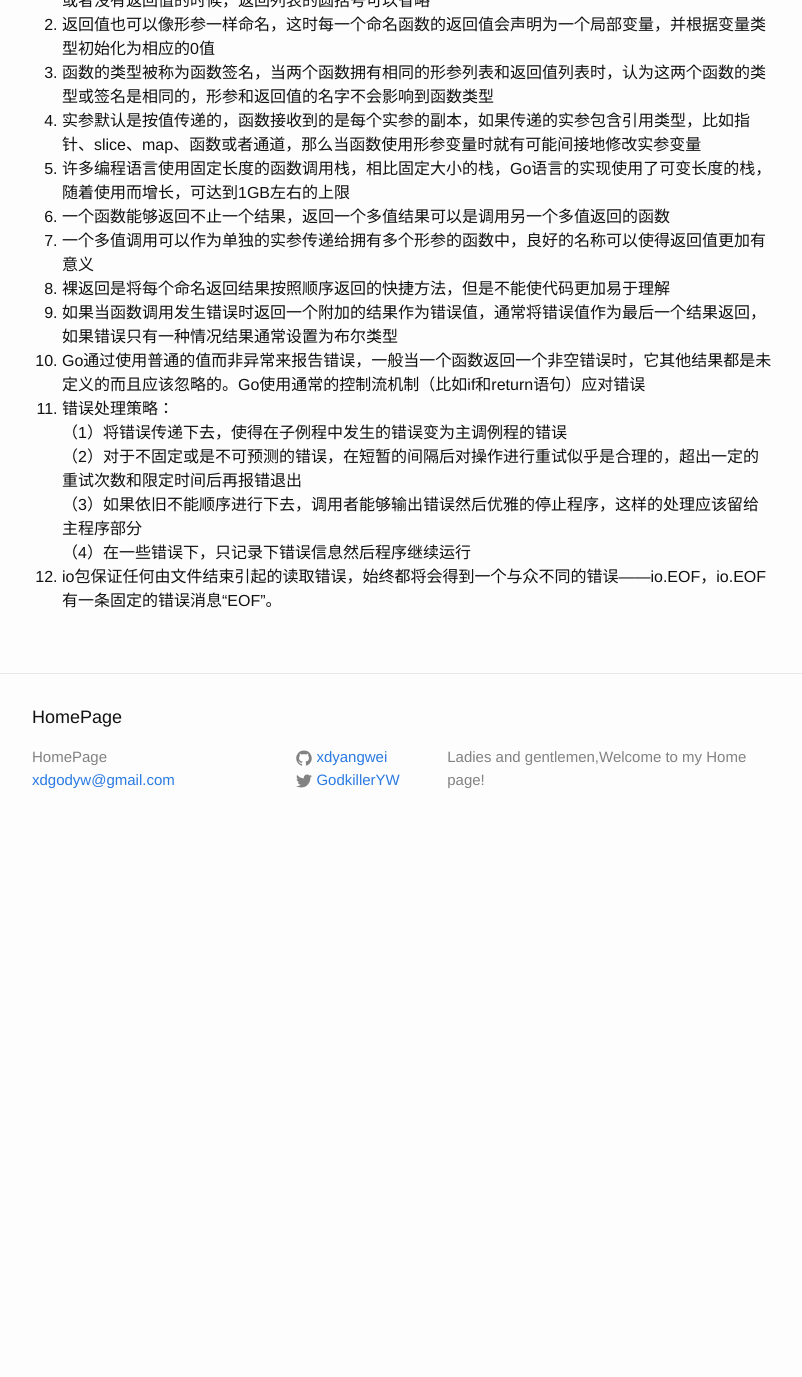
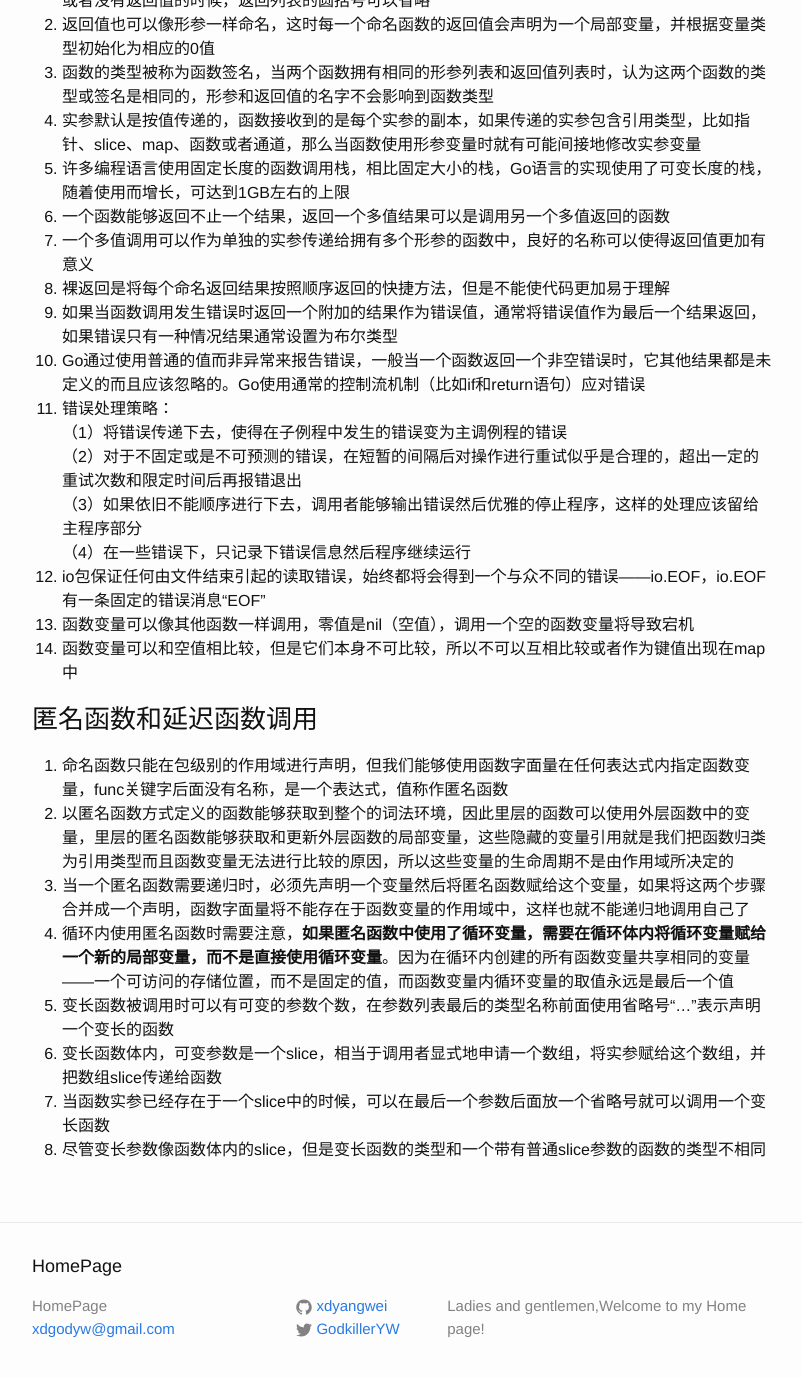
Before and after one commit to xdyangwei/xdyangwei.github.io, a Jekyll site: the page built from _posts/2019-11-11-Golang函数.md, in a window 1280 px wide and 1400 px high, scrolled down 289 px. Shown: the top 1377 px of the window, without its empty margins (238-1040 px from the left). Built offline with Jekyll 4.4.1, drawn with Linux system fonts in a browser that asks for light colours; our own code applies the rules of GitHub Pages for plain Markdown files; before the commit the page ends 1140 px from its top, so only the background shows below that.

Commit message:
add the tips of non-name function and function variable

```diff
--- a/_posts/2019-11-11-Golang函数.md
+++ b/_posts/2019-11-11-Golang函数.md
@@ -14,4 +14,16 @@
 （2）对于不固定或是不可预测的错误，在短暂的间隔后对操作进行重试似乎是合理的，超出一定的重试次数和限定时间后再报错退出
 （3）如果依旧不能顺序进行下去，调用者能够输出错误然后优雅的停止程序，这样的处理应该留给主程序部分
 （4）在一些错误下，只记录下错误信息然后程序继续运行
-12. io包保证任何由文件结束引起的读取错误，始终都将会得到一个与众不同的错误——io.EOF，io.EOF有一条固定的错误消息“EOF”。
+12. io包保证任何由文件结束引起的读取错误，始终都将会得到一个与众不同的错误——io.EOF，io.EOF有一条固定的错误消息“EOF”
+13. 函数变量可以像其他函数一样调用，零值是nil（空值），调用一个空的函数变量将导致宕机
+14. 函数变量可以和空值相比较，但是它们本身不可比较，所以不可以互相比较或者作为键值出现在map中
+
+### 匿名函数和延迟函数调用
+1. 命名函数只能在包级别的作用域进行声明，但我们能够使用函数字面量在任何表达式内指定函数变量，func关键字后面没有名称，是一个表达式，值称作匿名函数
+2. 以匿名函数方式定义的函数能够获取到整个的词法环境，因此里层的函数可以使用外层函数中的变量，里层的匿名函数能够获取和更新外层函数的局部变量，这些隐藏的变量引用就是我们把函数归类为引用类型而且函数变量无法进行比较的原因，所以这些变量的生命周期不是由作用域所决定的
+3. 当一个匿名函数需要递归时，必须先声明一个变量然后将匿名函数赋给这个变量，如果将这两个步骤合并成一个声明，函数字面量将不能存在于函数变量的作用域中，这样也就不能递归地调用自己了
+4. 循环内使用匿名函数时需要注意，**如果匿名函数中使用了循环变量，需要在循环体内将循环变量赋给一个新的局部变量，而不是直接使用循环变量**。因为在循环内创建的所有函数变量共享相同的变量——一个可访问的存储位置，而不是固定的值，而函数变量内循环变量的取值永远是最后一个值
+5. 变长函数被调用时可以有可变的参数个数，在参数列表最后的类型名称前面使用省略号“...”表示声明一个变长的函数
+6. 变长函数体内，可变参数是一个slice，相当于调用者显式地申请一个数组，将实参赋给这个数组，并把数组slice传递给函数
+7. 当函数实参已经存在于一个slice中的时候，可以在最后一个参数后面放一个省略号就可以调用一个变长函数
+8. 尽管变长参数像函数体内的slice，但是变长函数的类型和一个带有普通slice参数的函数的类型不相同
```
